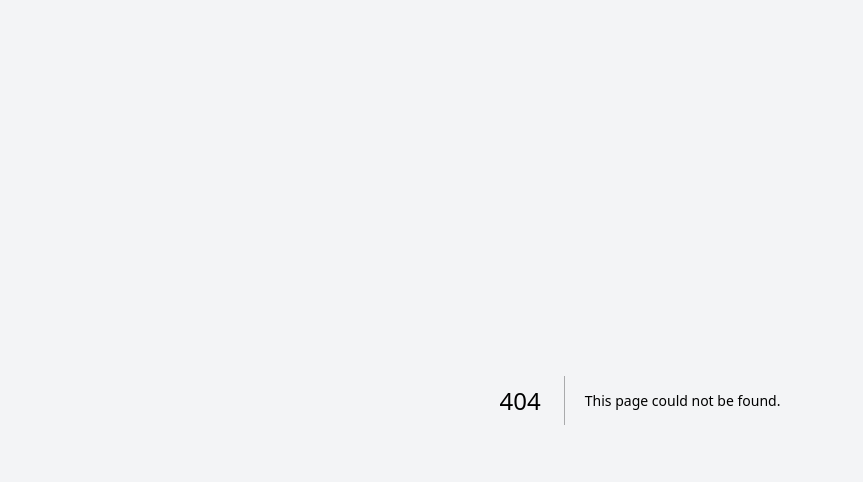
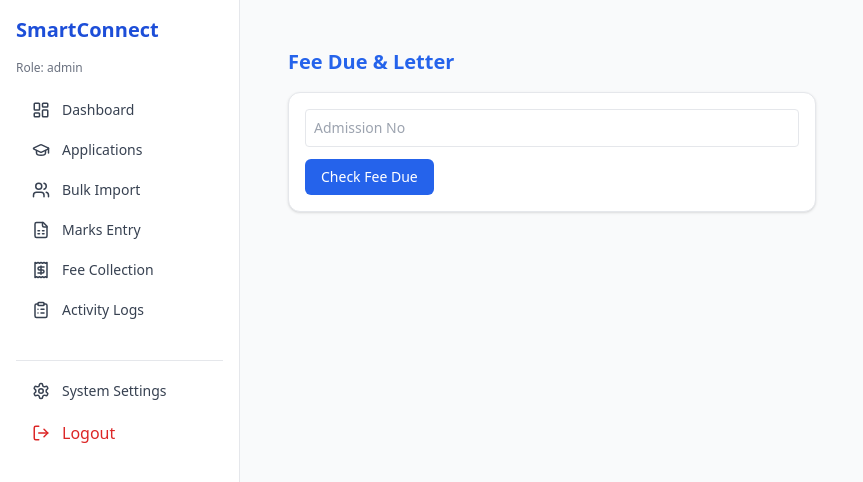
Before and after one commit to sai123474/geetham-smartconnect, a Next.js app in the folder client/: page /dashboard/fees/due in a window 1280 px wide. Before the commit this address had no page. Shown: the top 482 px of the page, without its empty margins (0-863 px from the left). Built offline with nearby package versions, Linux system fonts and the light colour scheme; sample sign-in values are in the browser's storage.

Commit message:
Create page.jsx

```diff
--- /dev/null
+++ b/client/app/dashboard/fees/due/page.jsx
@@ -0,0 +1,67 @@
+"use client";
+
+import { useState } from "react";
+
+export default function FeeDuePage() {
+  const [admissionNo, setAdmissionNo] = useState("");
+  const [due, setDue] = useState(null);
+
+  const checkDue = async () => {
+    if (!admissionNo.trim()) return alert("Enter Admission No");
+
+    try {
+      const token = localStorage.getItem("token");
+      const res = await fetch(
+        `${process.env.NEXT_PUBLIC_API_URL}/fees/due/${admissionNo}`,
+        {
+          headers: {
+            Authorization: token ? `Bearer ${token}` : "",
+          },
+        }
+      );
+
+      const data = await res.json();
+      setDue(data || null);
+    } catch (err) {
+      console.error(err);
+      alert("Error fetching fee due");
+    }
+  };
+
+  return (
+    <div className="p-6 max-w-xl">
+      <h1 className="text-xl font-bold text-blue-600 mb-4">
+        Fee Due & Letter
+      </h1>
+
+      <div className="bg-white rounded-xl shadow p-4 border text-sm space-y-3">
+        <input
+          className="border p-2 rounded w-full"
+          placeholder="Admission No"
+          onChange={(e) => setAdmissionNo(e.target.value)}
+        />
+
+        <button
+          className="bg-blue-600 text-white px-4 py-2 rounded-md"
+          onClick={checkDue}
+        >
+          Check Fee Due
+        </button>
+
+        {due && (
+          <div className="mt-4 bg-yellow-50 border border-yellow-300 p-3 rounded">
+            <p>
+              <b>Student:</b> {due.studentName}
+            </p>
+            <p>
+              <b>Total Due:</b> ₹ {due.totalDue}
+            </p>
+            <p>
+              <b>Next Due Date:</b> {due.nextDueDate}
+            </p>
+          </div>
+        )}
+      </div>
+    </div>
+  );
+}
```
